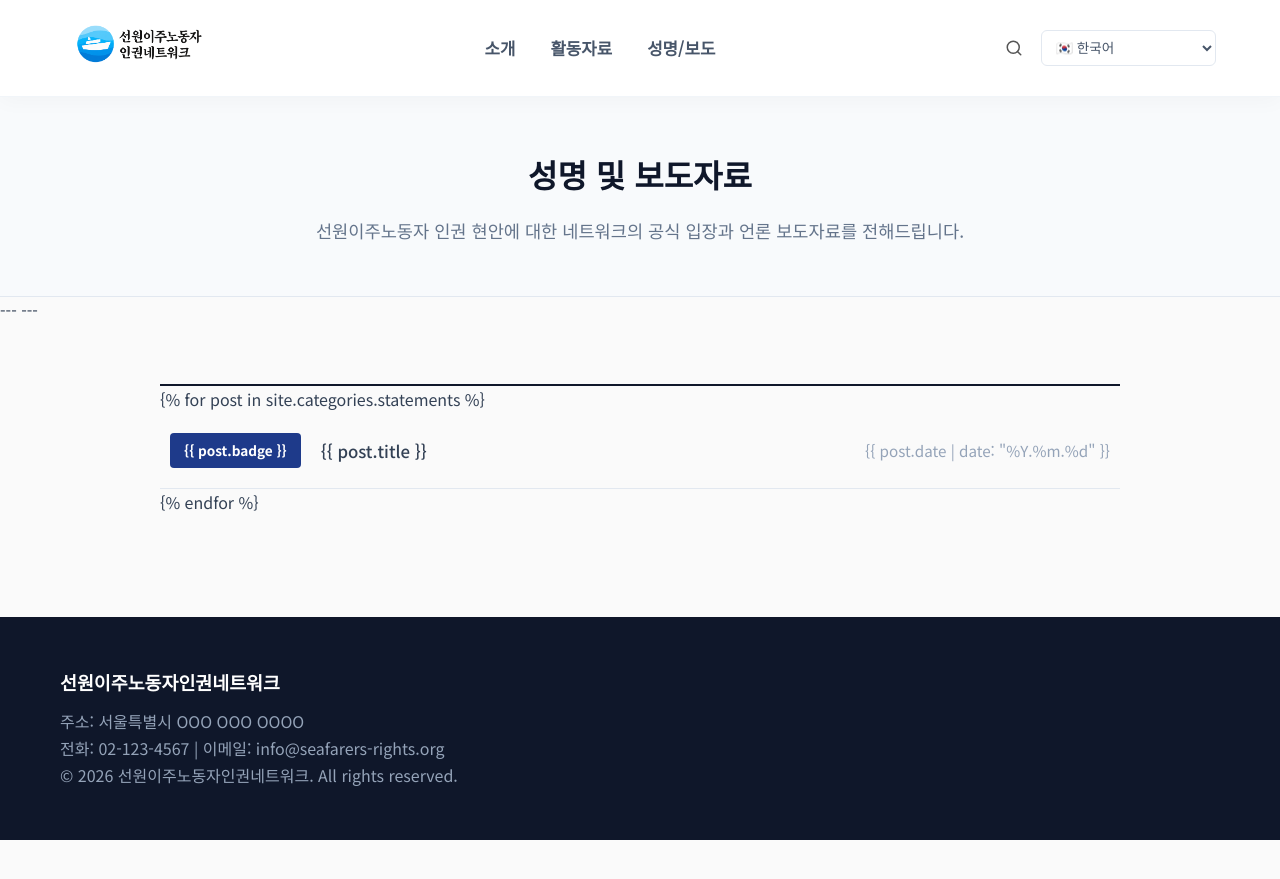
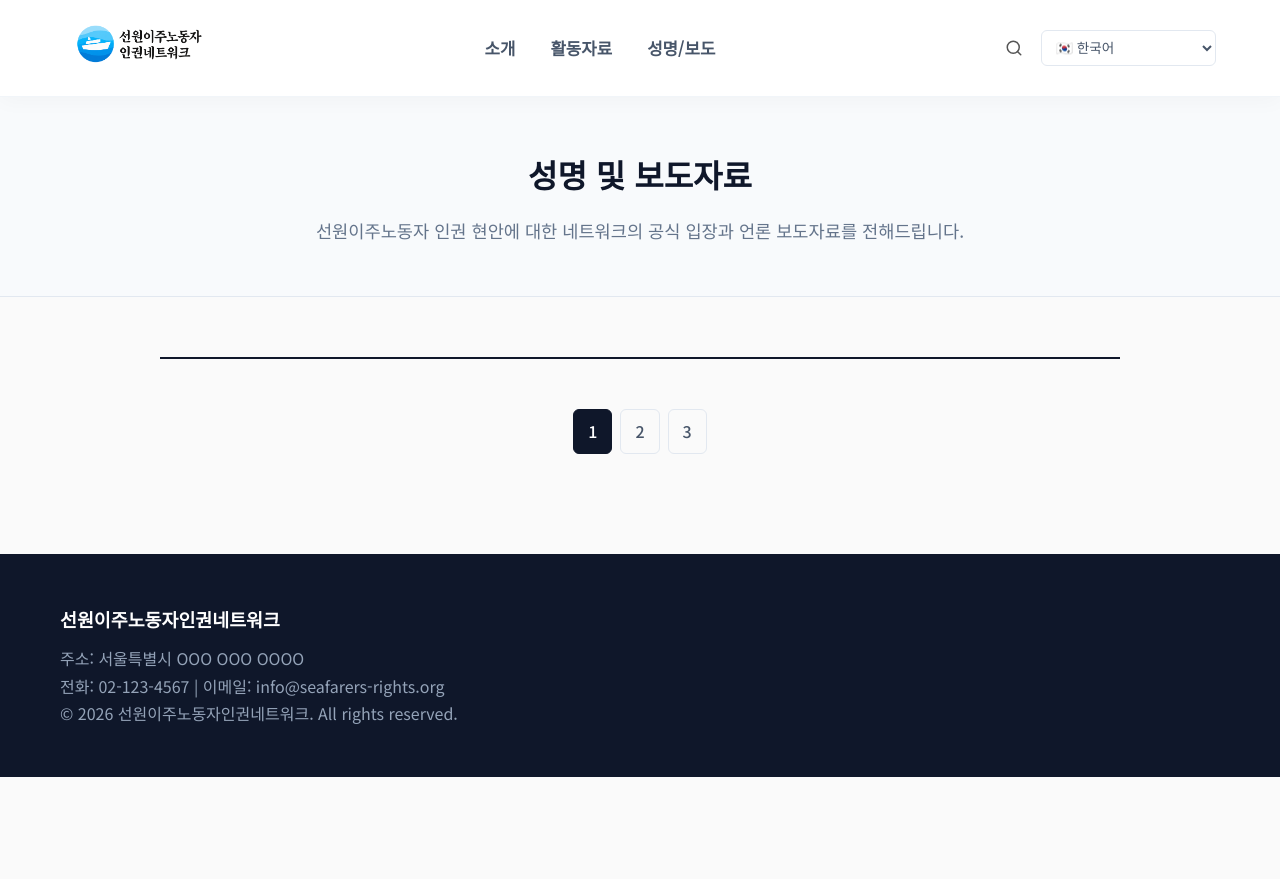
Before and after one commit to moop0804/mfn-rights.github.io, a Jekyll site: the page built from statements.html, in a window 1280 px wide. Shown: the top 879 px of the page. Built offline with Jekyll 4.4.1, drawn with Linux system fonts in a browser that asks for light colours.

Commit message:
Update statements.html

```diff
--- a/statements.html
+++ b/statements.html
@@ -1,3 +1,5 @@
+---
+---
 <!DOCTYPE html>
 <html lang="ko">
 <head>
@@ -13,10 +15,10 @@
     <!-- 상단 로고 및 메뉴바 -->
     <header class="navbar">
         <div class="logo" style="display: flex; align-items: center; max-height: 60px;"> <!-- 상자 높이 60px로 여유있게 -->
-    <a href="index.html" style="display: block;">
-        <img src="logo.png" alt="선원이주노동자인권네트워크" style="height: 50px !important; max-height: 50px !important; width: auto !important; object-fit: contain;"> <!-- 로고 높이 50px로 확대 -->
-    </a>
-</div>
+            <a href="index.html" style="display: block;">
+                <img src="logo.png" alt="선원이주노동자인권네트워크" style="height: 50px !important; max-height: 50px !important; width: auto !important; object-fit: contain;"> <!-- 로고 높이 50px로 확대 -->
+            </a>
+        </div>
 
         <nav class="menu">
             <ul>
@@ -55,20 +57,14 @@
         </div>
     </section>
 
-    <!-- 게시판 구역 -->
----
----
-<!DOCTYPE html>
-<html lang="ko">
-<!-- 위쪽 헤더(메뉴) 배너 코드는 건드리지 말고 그대로 둡니다 -->
-
-    <!-- 방금 지운 자리에 이것을 붙여넣으세요 -->
+    <!-- 게시판 구역 (자동 블로그 글 불러오기 적용) -->
     <section class="board-section container">
         <ul class="board-list">
             <!-- 관리자 페이지에서 statements로 작성한 글만 반복해서 자동으로 가져옵니다 -->
             {% for post in site.categories.statements %}
             <li>
                 <a href="{{ site.baseurl }}{{ post.url }}">
+                    <!-- 코발트 블루 색상 -->
                     <span class="badge" style="background-color: #1E3A8A; display: inline-block;">{{ post.badge }}</span>
                     <span class="board-title">{{ post.title }}</span>
                     <span class="board-date">{{ post.date | date: "%Y.%m.%d" }}</span>
@@ -76,9 +72,14 @@
             </li>
             {% endfor %}
         </ul>
+
+        <!-- 페이지 넘기기 (디자인 용) -->
+        <div class="pagination">
+            <a href="#" class="active">1</a>
+            <a href="#">2</a>
+            <a href="#">3</a>
+        </div>
     </section>
-
-<!-- 아래쪽 푸터 코드는 건드리지 말고 그대로 둡니다 -->
 
     <!-- 하단 푸터 -->
     <footer>
```
